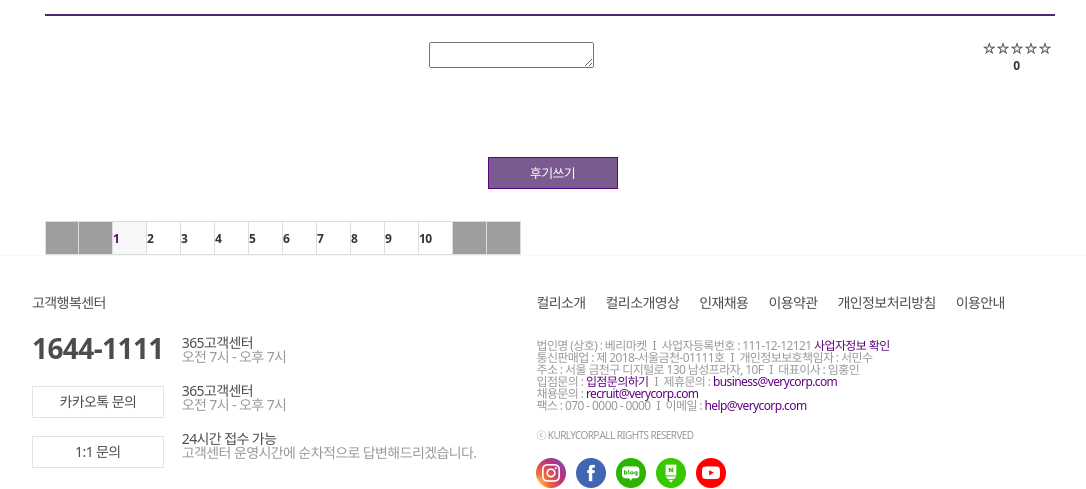
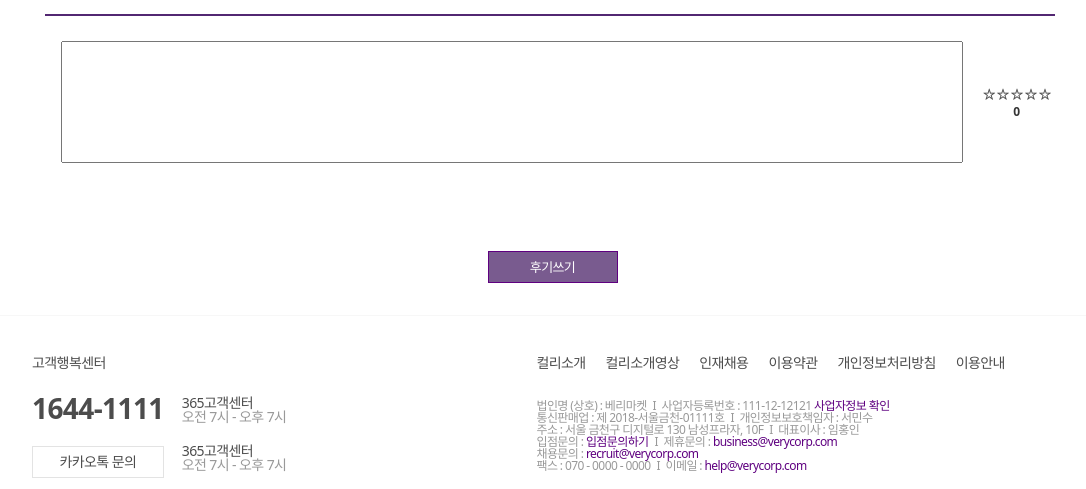
Before and after one commit to Hongin-Lim/Market_Backend, a Django app: template templates/shop/detail.html in a window 1280 px wide. Shown: the part 4323-4812 px from the top of the page, without its empty margins (70-1156 px from the left). Run offline with Django 4.2, Linux system fonts and the light colour scheme; the template is opened without the code that fills it: values that come from a table or form of the project are taken from there, others are empty; some web fonts are replaced; grey boxes are pictures that could not be loaded.

Commit message:
shop.detail.html 수정
shop.detail.html 수정

```diff
--- a/templates/shop/detail.html
+++ b/templates/shop/detail.html
@@ -754,7 +754,7 @@
                                             <th scope="col" class="input_txt">번호</th>
                                             <th scope="col" class="input_txt">내용</th>
                                             <th scope="col" class="input_txt">별점</th>
-                                            <th scope="col" class="input_txt" align="left">작성자</th>
+                                            <th scope="col" class="input_txt" align="center">작성자</th>
                                             <th scope="col" class="input_txt">작성일</th>
                                         </tr>
                                         </tbody>
@@ -807,7 +807,7 @@
                                             <tr>
                                                 <th scope="col" class="input_txt">
                                                     <div class="review_write_textarea">
-                                                <textarea name='contents' id="reviewContents" title="구매후기 작성"
+                                                <textarea style="resize: none;" rows="10" cols="120" name='contents' id="reviewContents" title="구매후기 작성"
                                                           maxlength="600"></textarea>
                                                     </div>
                                                 </th>
@@ -906,61 +906,12 @@
                                         <p class="btnArea after">
                                             <button id="submitButton" type="submit" onclick="javascript: form.action='/shop/{{product.id}}/{{product.slug}}/add_comment';"/><span
                                                     class="bhs_button"
-                                                    style="line-height:30px; width:130px;">후기쓰기</span></button>
+                                                    style="line-height:30px; width:130px;" >후기쓰기</span></button>
                                         </p>
                                         </table>
                                     </form>
                                 </div>
                             </div>
-                            <div class="board_pg_area"><a
-                                    href="/shop/goods/goods_review_list.php?goodsno=10907&amp;page=1"
-                                    class="layout-pagination-button layout-pagination-first-page">맨 처음 페이지로 가기</a><a
-                                    href="/shop/goods/goods_review_list.php?goodsno=10907&amp;page=1"
-                                    class="layout-pagination-button layout-pagination-prev-page">이전 페이지로 가기</a><strong
-                                    class="layout-pagination-button layout-pagination-number __active">1</strong><a
-                                    href="/shop/goods/goods_review_list.php?goodsno=10907&amp;page=2"
-                                    class="layout-pagination-button layout-pagination-number">2</a><a
-                                    href="/shop/goods/goods_review_list.php?goodsno=10907&amp;page=3"
-                                    class="layout-pagination-button layout-pagination-number">3</a><a
-                                    href="/shop/goods/goods_review_list.php?goodsno=10907&amp;page=4"
-                                    class="layout-pagination-button layout-pagination-number">4</a><a
-                                    href="/shop/goods/goods_review_list.php?goodsno=10907&amp;page=5"
-                                    class="layout-pagination-button layout-pagination-number">5</a><a
-                                    href="/shop/goods/goods_review_list.php?goodsno=10907&amp;page=6"
-                                    class="layout-pagination-button layout-pagination-number">6</a><a
-                                    href="/shop/goods/goods_review_list.php?goodsno=10907&amp;page=7"
-                                    class="layout-pagination-button layout-pagination-number">7</a><a
-                                    href="/shop/goods/goods_review_list.php?goodsno=10907&amp;page=8"
-                                    class="layout-pagination-button layout-pagination-number">8</a><a
-                                    href="/shop/goods/goods_review_list.php?goodsno=10907&amp;page=9"
-                                    class="layout-pagination-button layout-pagination-number">9</a><a
-                                    href="/shop/goods/goods_review_list.php?goodsno=10907&amp;page=10"
-                                    class="layout-pagination-button layout-pagination-number">10</a><a
-                                    href="/shop/goods/goods_review_list.php?goodsno=10907&amp;page=2"
-                                    class="layout-pagination-button layout-pagination-next-page">다음 페이지로 가기</a><a
-                                    href="/shop/goods/goods_review_list.php?goodsno=10907&amp;page=549"
-                                    class="layout-pagination-button layout-pagination-last-page">맨 끝 페이지로 가기</a></div>
-                        </div>
-                        <script>
-      // KMF-694 상품후기 Best후기내 링크 작동 오류
-      $('.review_view a').on('click', function(e){
-        if( $(this).attr('href').indexOf('http') > -1 ){
-          e.preventDefault();
-          parent.window.open($(this).attr('href'), '_blank');
-          // parent.location.href = $(this).attr('href');
-        }
-      });
-
-
-
-
-
-
-
-
-
-
-                        </script>
 
                         </body>
                     </div>
```
